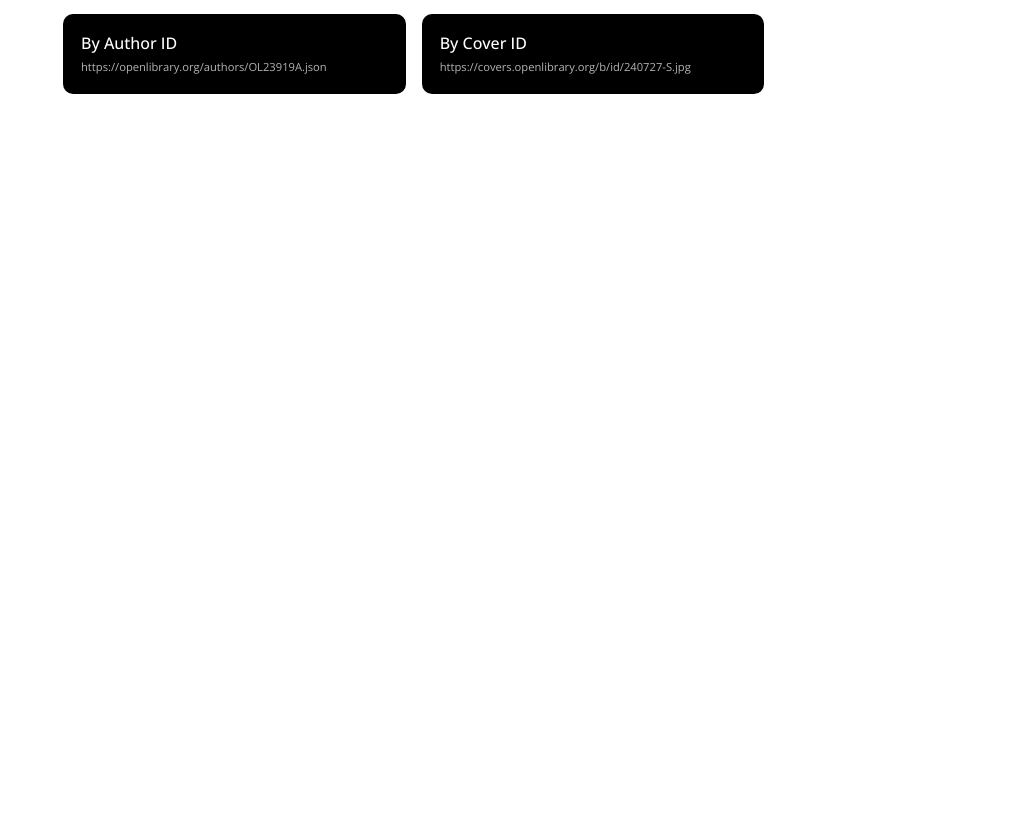
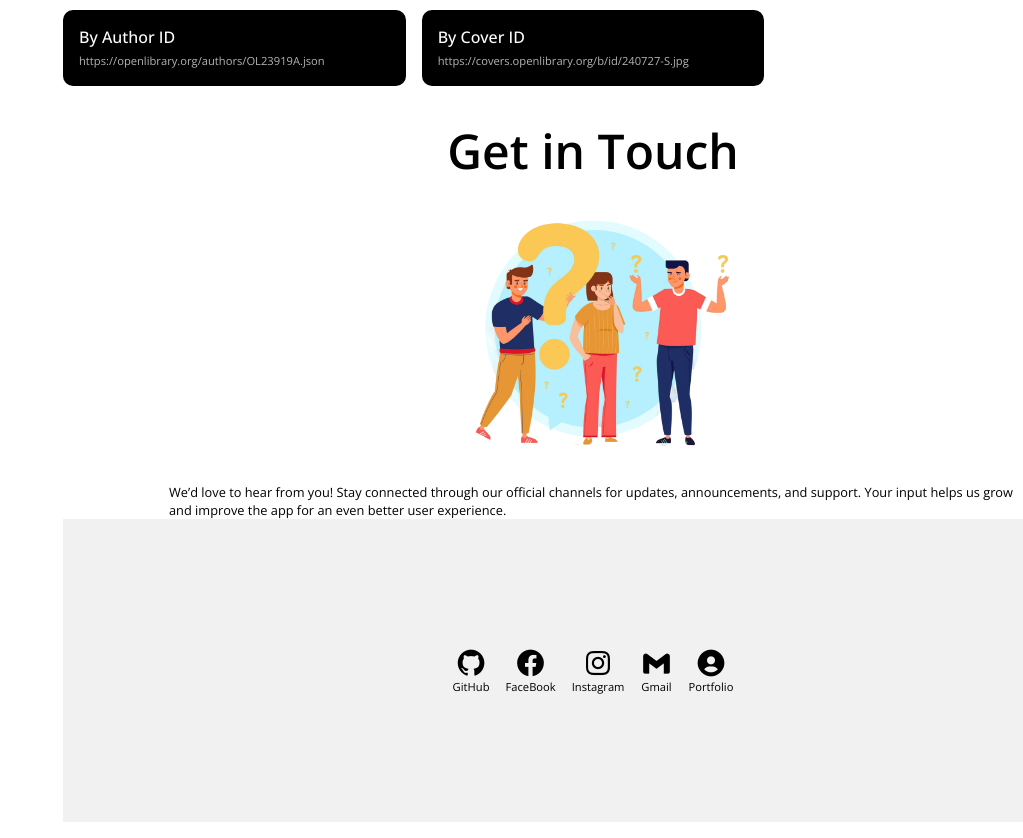
Before and after one commit to Sandeepkumar136/Edumedia, a React (Create React App) app: page /about in a window 1280 px wide. Shown: the part 3996-4834 px from the top of the page, without its empty margins (257-1280 px from the left). Before the commit the page ends 4106 px from the top, so only its background shows below. Built offline with nearby package versions, Linux system fonts and the light colour scheme.

Commit message:
Add Touchwithus component with updated styles and social links; enhance About page layout and image integration

```diff
--- a/src/components/assets/ImageProvider.js
+++ b/src/components/assets/ImageProvider.js
@@ -22,6 +22,9 @@
   {
     mission: require('./images/rb_7874.png'),
     alt: 'mission'
+  },
+  {
+    about: require('./images/rb_2148921809.png')
   }
 ];
 export default ImageProvider;
--- a/src/components/contents/AboutContent/Touchwithus.js
+++ b/src/components/contents/AboutContent/Touchwithus.js
@@ -1,18 +1,20 @@
 import React from 'react'
+import ImageProvider from '../../assets/ImageProvider';
 
 const Touchwithus = () => {
   return (
     <div className="touch-container">
       <h5 className="heading-touch">Get in Touch</h5>
+      <img src={ImageProvider[6].about} alt="" className="img-touch" />
       <div className="dese-touch">
       We’d love to hear from you! Stay connected through our official channels for updates, announcements, and support. Your input helps us grow and improve the app for an even better user experience.
       </div>
       <ul className="touch-items">
-        <li><a href="#" className="links-touch"></a></li>
-        <li><a href="#" className="links-touch"></a></li>
-        <li><a href="#" className="links-touch"></a></li>
-        <li><a href="#" className="links-touch"></a></li>
-        <li><a href="#" className="links-touch"></a></li>
+        <li><a href="#" className="links-touch"><i className='bx bxl-github'></i> <span className="touch-span">GitHub</span></a></li>
+        <li><a href="#" className="links-touch"><i className='bx bxl-facebook-circle' ></i> <span className="touch-span">FaceBook</span></a></li>
+        <li><a href="#" className="links-touch"><i className='bx bxl-instagram' ></i> <span className="touch-span">Instagram</span></a></li>
+        <li><a href="#" className="links-touch"><i className='bx bxl-gmail' ></i> <span className="touch-span">Gmail</span></a></li>
+        <li><a href="#" className="links-touch"><i className='bx bxs-user-circle' ></i> <span className="touch-span">Portfolio</span></a></li>
       </ul>
     </div>
   )
--- a/src/components/pages/About.js
+++ b/src/components/pages/About.js
@@ -62,7 +62,7 @@
           <Dev/>
         </section>
         <section ref={sections.touch} id='touch'>
-          {/* <Touchwithus/> */}
+          <Touchwithus/>
         </section>
       </div>
     </div>
--- a/src/components/ui/Style.css
+++ b/src/components/ui/Style.css
@@ -6,6 +6,10 @@
   font-style: normal;
   padding: 0;
   margin: 0;
+  box-sizing: border-box;
+}
+
+body {
   box-sizing: border-box;
 }
 
@@ -1570,7 +1574,6 @@
 }
 
 .pre-endpoints {
-  border: 2px solid #000;
   padding: 1rem;
   color: #fff;
   background-color: #000;
@@ -1591,6 +1594,66 @@
   opacity: 0.7;
 }
 
+.touch-container {
+  padding: 1rem;
+}
+
+.img-touch {
+  width: 300px;
+  height: 300px;
+  display: flex;
+  justify-content: center;
+  align-items: center;
+  margin: auto;
+}
+
+.heading-touch {
+  display: flex;
+  justify-content: center;
+  align-items: center;
+  text-align: center;
+  font-size: 3rem;
+  font-weight: 600;
+}
+
+.dese-touch {
+  width: 80%;
+  display: flex;
+  justify-content: center;
+  align-items: center;
+  justify-self: center;
+  align-self: center;
+  font-size: 0.8rem;
+}
+
+.touch-items {
+  padding: 8rem 0;
+  display: flex;
+  justify-content: center;
+  align-items: center;
+  list-style: none;
+  gap: 1rem;
+  background-color: rgba(223, 223, 223, 0.4235294118);
+}
+
+.links-touch {
+  display: flex;
+  justify-content: center;
+  align-items: center;
+  flex-direction: column;
+  text-decoration: none;
+}
+
+.links-touch i {
+  font-size: 2rem;
+  color: #000;
+}
+
+.touch-span {
+  font-size: 0.7rem;
+  color: #000;
+}
+
 @media only screen and (max-width: 768px) {
   .ab-container {
     flex-direction: column;
@@ -1610,7 +1673,7 @@
     display: flex;
     justify-content: center;
     align-items: center;
-    gap: 1rem;
+    gap: 0.5rem;
   }
   .ab-sidebar {
     position: fixed;
@@ -1795,4 +1858,56 @@
   .code-endpoints {
     font-size: 0.6rem;
   }
+  .heading-touch {
+    font-size: 1rem;
+  }
+  .ab-container {
+    margin-top: 2rem;
+  }
+  .img-touch {
+    width: 150px;
+    height: 150px;
+  }
+  .dese-touch {
+    font-size: 0.7rem;
+    width: 100%;
+  }
+  .touch-items {
+    gap: 0.5rem;
+  }
+  .links-touch i {
+    font-size: 2rem;
+  }
+  .touch-span {
+    font-size: 0.5rem;
+  }
+}
+@media only screen and (max-width: 425px) {
+  .ab-sidebar {
+    height: 60%;
+    transform: translateY(-120%);
+    -webkit-transform: translateY(-120%);
+    -moz-transform: translateY(-120%);
+    -ms-transform: translateY(-120%);
+    -o-transform: translateY(-120%);
+    border-radius: 10px;
+    -webkit-border-radius: 10px;
+    -moz-border-radius: 10px;
+    -ms-border-radius: 10px;
+    -o-border-radius: 10px;
+    overflow: hidden;
+  }
+  .ab-sidebar-upper-contain {
+    gap: 0rem;
+    overflow: hidden;
+  }
+  .ab-list {
+    padding: 0.7rem;
+    border-radius: 5px;
+    -webkit-border-radius: 5px;
+    -moz-border-radius: 5px;
+    -ms-border-radius: 5px;
+    -o-border-radius: 5px;
+    font-size: 0.8rem;
+  }
 }/*# sourceMappingURL=Style.css.map */
--- a/src/components/ui/Style.scss
+++ b/src/components/ui/Style.scss
@@ -6,6 +6,9 @@
   font-style: normal;
   padding: 0;
   margin: 0;
+  box-sizing: border-box;
+}
+body{
   box-sizing: border-box;
 }
 .dark-mode {
@@ -1425,7 +1428,6 @@
   grid-template-columns: repeat(3, 1fr);
 }
 .pre-endpoints {
-  border: 2px solid #000;
   padding: 1rem;
   color: #fff;
   background-color: #000;
@@ -1443,6 +1445,58 @@
   font-size: 0.7rem;
   opacity: 0.7;
 }
+.touch-container{
+  padding: 1rem;
+}
+.img-touch{
+  width: 300px;
+  height: 300px;
+  display: flex;
+  justify-content: center;
+  align-items: center;
+  margin: auto;
+}
+.heading-touch{
+  display: flex;
+  justify-content: center;
+  align-items: center;
+  text-align: center;
+  font-size: 3rem;
+  font-weight: 600;
+}
+.dese-touch{
+  width: 80%;
+  display: flex;
+  justify-content: center;
+  align-items: center;
+  justify-self: center;
+  align-self: center;
+  font-size: 0.8rem;
+}
+.touch-items{
+  padding: 8rem 0;
+  display: flex;
+  justify-content: center;
+  align-items: center;
+  list-style: none;
+  gap: 1rem;
+  background-color: #dfdfdf6c;
+}
+.links-touch{
+  display: flex;
+  justify-content: center;
+  align-items: center;
+  flex-direction: column;
+  text-decoration: none;
+}
+.links-touch i{
+  font-size: 2rem;
+  color: #000;
+}
+.touch-span{
+  font-size: 0.7rem;
+  color: #000;
+}
 @media only screen and (max-width: 768px) {
   .ab-container {
     flex-direction: column;
@@ -1455,14 +1509,13 @@
   }
   .ab-sidebar-container {
     width: 100%;
-    // position: ;
     height: fit-content;
   }
   .ab-sidebar-upper-contain {
     display: flex;
     justify-content: center;
     align-items: center;
-    gap: 1rem;
+    gap: 0.5rem;
   }
   .ab-sidebar {
     position: fixed;
@@ -1641,4 +1694,56 @@
   .code-endpoints{
     font-size: 0.6rem;
   }
-}
+  .heading-touch{
+    font-size: 1rem;
+  }
+  .ab-container{
+    margin-top: 2rem;
+  }
+  .img-touch{
+    width: 150px;
+    height: 150px;
+  }
+  .dese-touch{
+    font-size: 0.7rem;
+    width: 100%;
+  }
+  .touch-items{
+    gap: 0.5rem;
+  }
+  .links-touch i{
+    font-size: 2rem;
+  }
+  .touch-span{
+    font-size: 0.5rem;
+  }
+}
+@media only screen and (max-width: 425px) {
+  .ab-sidebar{
+    height: 60%;
+    transform: translateY(-120%);
+    -webkit-transform: translateY(-120%);
+    -moz-transform: translateY(-120%);
+    -ms-transform: translateY(-120%);
+    -o-transform: translateY(-120%);
+    border-radius: 10px;
+    -webkit-border-radius: 10px;
+    -moz-border-radius: 10px;
+    -ms-border-radius: 10px;
+    -o-border-radius: 10px;
+    overflow: hidden;
+}
+  .ab-sidebar-upper-contain{
+    gap: 0rem;
+    overflow: hidden;
+  }
+  .ab-list{
+    padding: 0.7rem;
+    border-radius: 5px;
+    -webkit-border-radius: 5px;
+    -moz-border-radius: 5px;
+    -ms-border-radius: 5px;
+    -o-border-radius: 5px;
+    font-size: 0.8rem;
+}
+}
```
Also changed, not shown: 1 other file (tests, documents, lock files or other folders).
